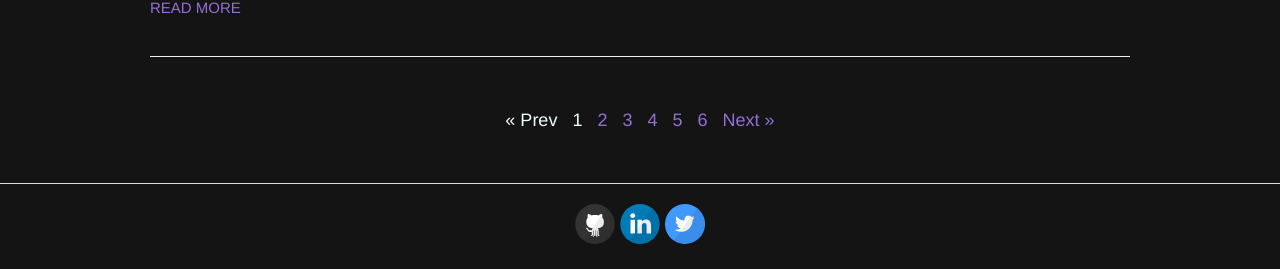
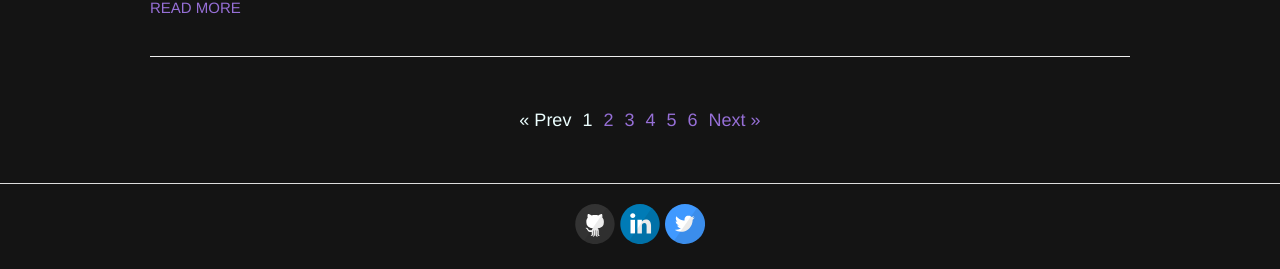
Before and after one commit to ricardojoserf/ricardojoserf.github.io, a Jekyll site: the page built from index.html, in a window 1280 px wide. Shown: the part 1814-2083 px from the top of the page. Built offline with Jekyll 4.4.1, drawn with Linux system fonts in a browser that asks for light colours; the list of posts is cut into pages by our own code.

Commit message:
Update index.html

```diff
--- a/index.html
+++ b/index.html
@@ -20,25 +20,25 @@ layout: default
   {% if paginator.total_pages > 1 %}
   <div class="posts" style="width:100%;text-align: center">
     {% if paginator.previous_page %}
-      <a style="margin-left:5px; margin-right:5px;" href="{{ paginator.previous_page_path | prepend: site.baseurl | replace: '//', '/' }}">&laquo; Prev</a>
+      <a style="margin-left:3px; margin-right:3px;" href="{{ paginator.previous_page_path | prepend: site.baseurl | replace: '//', '/' }}">&laquo; Prev</a>
     {% else %}
-      <span style="margin-left:5px; margin-right:5px;">&laquo; Prev</span>
+      <span style="margin-left:3px; margin-right:3px;">&laquo; Prev</span>
     {% endif %}
 
     {% for page in (1..paginator.total_pages) %}
       {% if page == paginator.page %}
-        <span class="webjeda" style="margin-left:5px; margin-right:5px;">{{ page }}</span>
+        <span class="webjeda" style="margin-left:3px; margin-right:3px;">{{ page }}</span>
       {% elsif page == 1 %}
-        <a style="margin-left:5px; margin-right:5px;" href="/">{{ page }}</a>
+        <a style="margin-left:3px; margin-right:3px;" href="/">{{ page }}</a>
       {% else %}
-        <a style="margin-left:5px; margin-right:5px;" href="{{ site.paginate_path | prepend: site.baseurl | replace: '//', '/' | replace: ':num', page }}">{{ page }}</a>
+        <a style="margin-left:3px; margin-right:3px;" href="{{ site.paginate_path | prepend: site.baseurl | replace: '//', '/' | replace: ':num', page }}">{{ page }}</a>
       {% endif %}
     {% endfor %}
 
     {% if paginator.next_page %}
-      <a style="margin-left:5px; margin-right:5px;" href="{{ paginator.next_page_path | prepend: site.baseurl | replace: '//', '/' }}">Next &raquo;</a>
+      <a style="margin-left:3px; margin-right:3px;" href="{{ paginator.next_page_path | prepend: site.baseurl | replace: '//', '/' }}">Next &raquo;</a>
     {% else %}
-      <span style="margin-left:5px; margin-right:5px;">Next &raquo;</span>
+      <span style="margin-left:3px; margin-right:3px;">Next &raquo;</span>
     {% endif %}
   </div>
   {% endif %}
```
